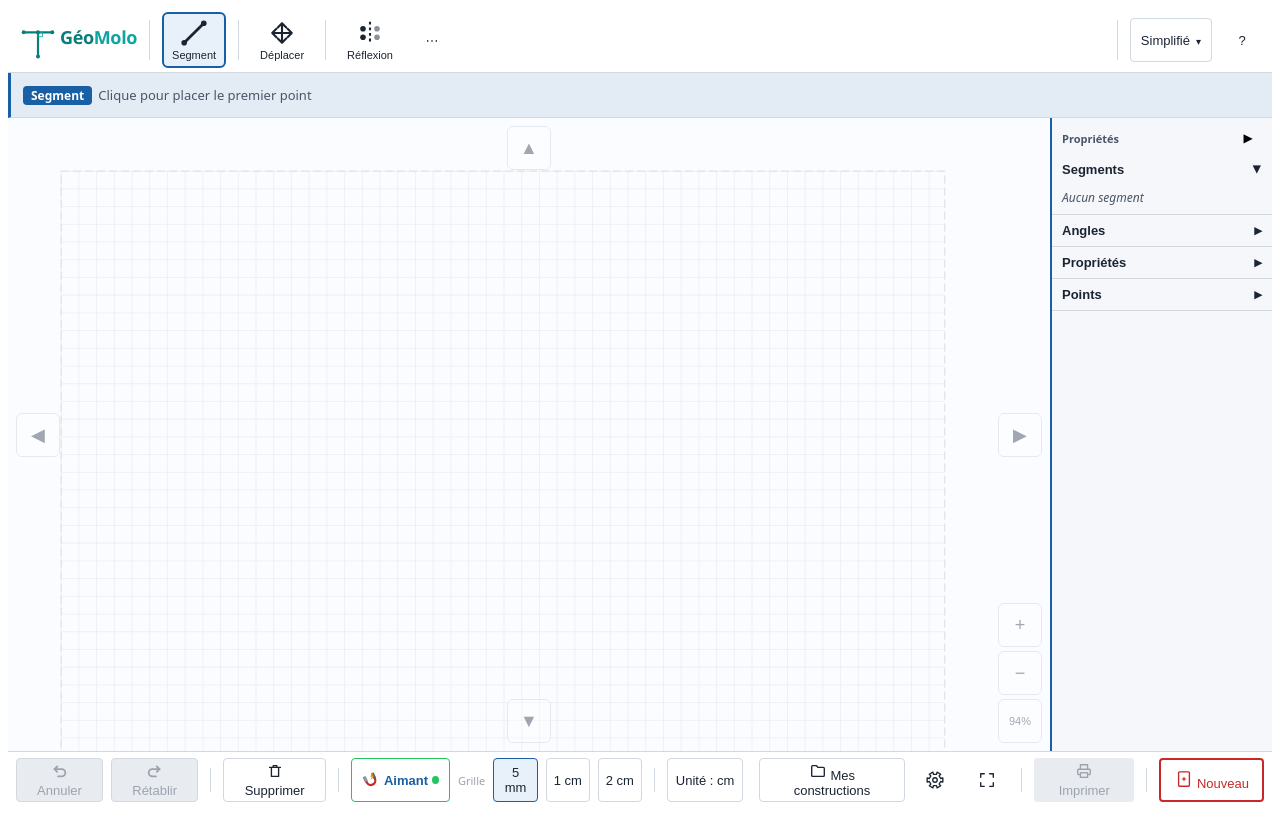
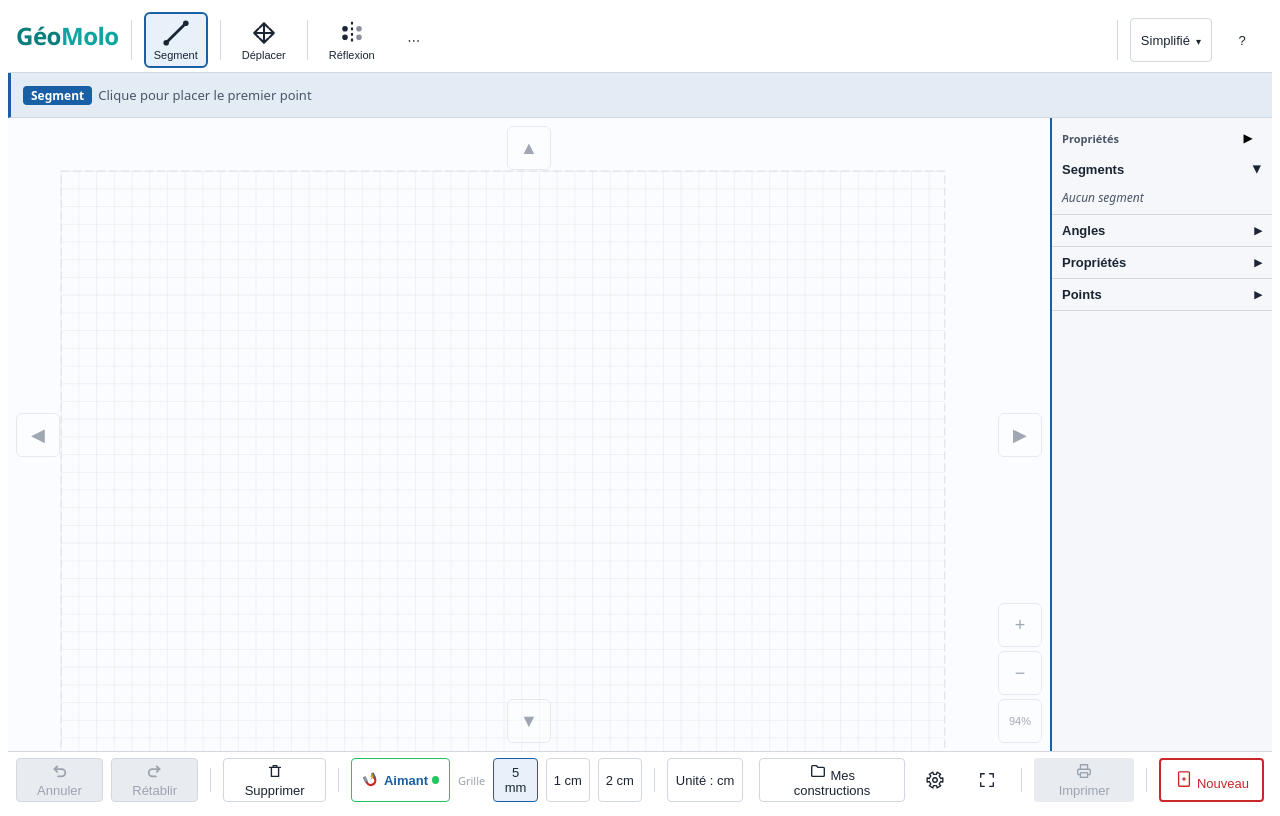
Before and after one commit to madumas/tracevite, a React (Vite) app: page / in a window 1280 px wide. Built offline with nearby package versions, Linux system fonts and the light colour scheme.

Commit message:
fix: retirer l'ancien logo T du toolbar, laisser GéoMolo typographique seul

```diff
--- a/src/components/Toolbar.tsx
+++ b/src/components/Toolbar.tsx
@@ -137,10 +137,7 @@ export const Toolbar = memo(function Toolbar({
             }}
             aria-label="À propos de GéoMolo"
           >
-            <img src="/logo.svg" alt="" width={44} height={44} />
-            <span className="tool-label">
-              <GeoMoloLogo height={24} />
-            </span>
+            <GeoMoloLogo height={32} />
           </button>
         )}
 
```
